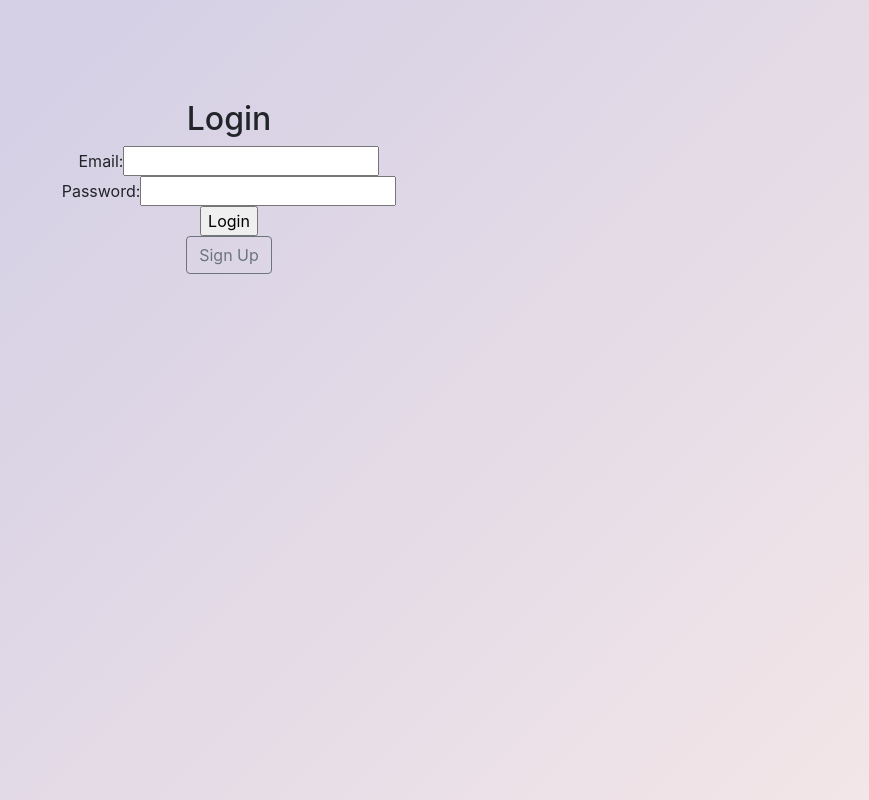
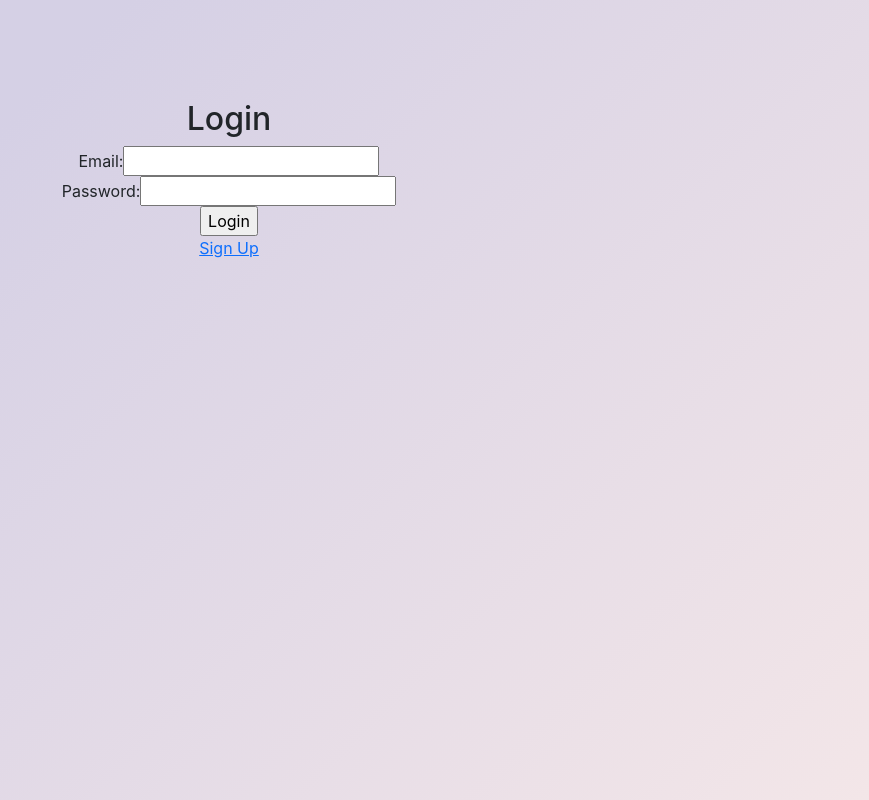
Before and after one commit to randylirano/resumeDoc, a React (Create React App) app in the folder frontend/: page / in a window 1280 px wide. Shown: the whole page, without its empty margins (411-1280 px from the left). Built offline with nearby package versions, Linux system fonts and the light colour scheme.

Commit message:
Successful login send active user info into Landing page

```diff
--- a/frontend/src/pages/Landing.js
+++ b/frontend/src/pages/Landing.js
@@ -1,7 +1,7 @@
 // eslint-disable-next-line no-unused-vars
 import React from "react";
 // eslint-disable-next-line no-unused-vars
-import { useHistory } from "react-router-dom";
+import { useHistory, useLocation } from "react-router-dom";
 // eslint-disable-next-line
 import UxUiResume from "../components/UxUiResume";
 // eslint-disable-next-line
@@ -14,7 +14,7 @@ import "../stylesheets/landing.css";
 
 // Written by Kennedy Ezumah
 
-const Landing = (props) => {
+const Landing = () => {
   /*
     landingPage: component responsible for displaying the landing page
     params: takes an object with key-value pair of login_email as a parameter
@@ -22,10 +22,15 @@ const Landing = (props) => {
   */
 
   //let obj = { login_email: "inyamah@gmail.com" };
+  // let logged_email = "HELLO";
+  const location = useLocation();
+  const activeUser = location.state.login_email;
+
+  console.log("PRINTING PROPS:", activeUser);
   return (
     <div className="container">
       <div className="row">
-        <NavBar login_email={props.login_email} />
+        <NavBar login_email={activeUser} />
         <div className="row" id="main-content">
           <center>
             <div>
--- a/frontend/src/pages/Login.js
+++ b/frontend/src/pages/Login.js
@@ -1,7 +1,7 @@
 // eslint-disable-next-line no-unused-vars
 import { useRef, useState, useEffect } from "react";
 // eslint-disable-next-line no-unused-vars
-import { useNavigate } from "react-router-dom";
+import { useNavigate, Link } from "react-router-dom";
 // eslint-disable-next-line no-unused-vars
 import { SignUpForm } from "./SignUp";
 // eslint-disable-next-line no-unused-vars
@@ -14,9 +14,11 @@ const test_credential = {
   login_password: "myFakePassword",
 };
 
+
 export function LoginForm() {
   const [login_email, setLogiEmail] = useState("");
   const [login_password, setLoginPassword] = useState("");
+
   let navigate = useNavigate();
 
   function handleSubmit(event) {
@@ -31,8 +33,12 @@ export function LoginForm() {
       login_credential.login_email == test_credential.login_email &&
       login_credential.login_password == test_credential.login_password
     ) {
-      console.log("LOGGED IN", login_credential);
-      navigate("/landing");
+      // console.log("LOGGED IN", login_email);
+      // let user_email = login_credential.login_email;
+      // console.log("USER EMAIL", user_email);
+      // let nav_params = {login_email: login_email};
+      // console.log("NAVIGATION PARMAMTER", nav_params);
+      navigate("/landing", {state:{login_email:login_email}});
     } else {
       console.log("INVALID CREDENTIAL");
     }
@@ -69,13 +75,7 @@ export function LoginForm() {
             <input type="submit" value="Login" />
           </div>
         </form>
-        <button
-          type="button"
-          className="btn btn-outline-secondary"
-          onClick={() => navigate("/signup")}
-        >
-          Sign Up
-        </button>
+        <Link to="/signup">Sign Up</Link>
       </center>
     </main>
   );
```
Also changed, not shown: 1 other file (tests, documents, lock files or other folders).
